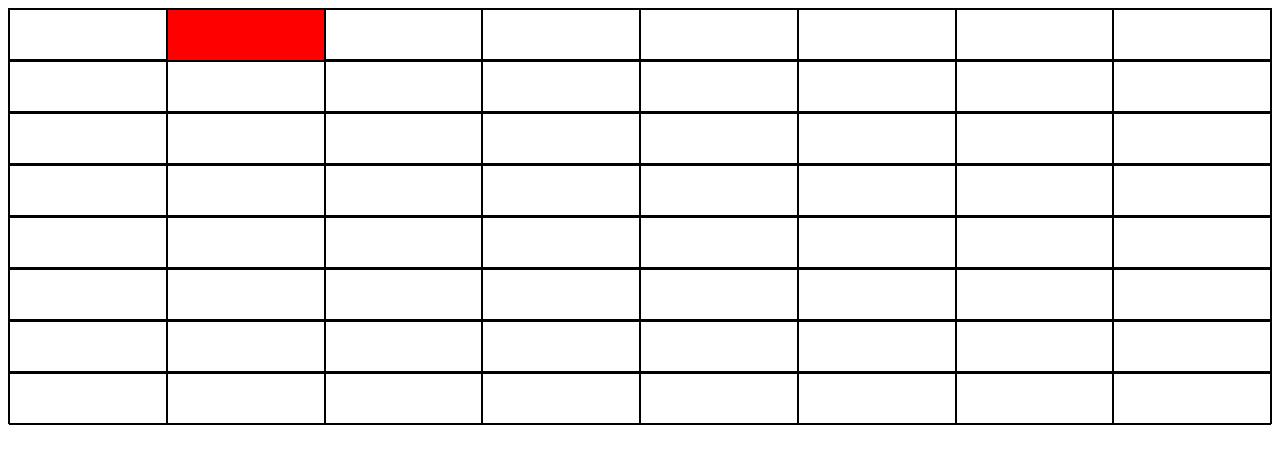
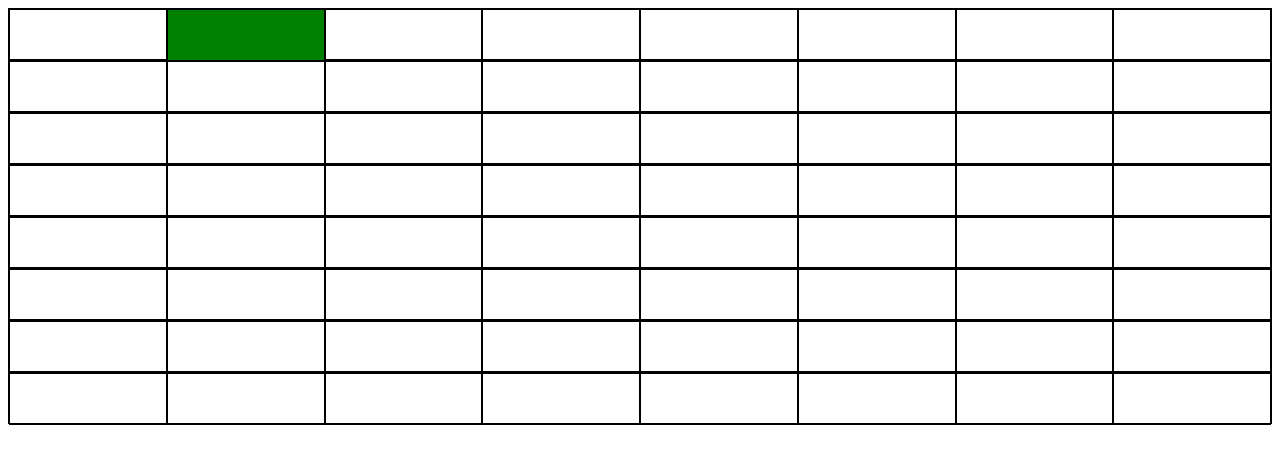
Before and after one commit to marco987/js-jq-grigliaquadrati, a plain HTML site: page index.html in a window 1280 px wide. Both pictures are taken after a click on the element 245 px from the left and 35 px from the top of the page. Drawn offline with nearby package versions, Linux system fonts and the light colour scheme.

Commit message:
Versione funzionante!

```diff
--- a/index.html
+++ b/index.html
@@ -9,7 +9,7 @@
   <body>
 
     <section class="riga">
-      <div class="quad"></div>
+      <div class="quad red"></div>
       <div class="quad"></div>
       <div class="quad"></div>
       <div class="quad red"></div>
--- a/script.js
+++ b/script.js
@@ -5,8 +5,8 @@
 
 $(document).ready(function(){
 
-$(".quad").click(function() {
-  if ($("div").hasClass("red")) {
+$("div").click(function() {
+  if ($(this).hasClass("red")) {
     $(this).addClass("isRed");
   } else {
     $(this).addClass("isGreen");
```
